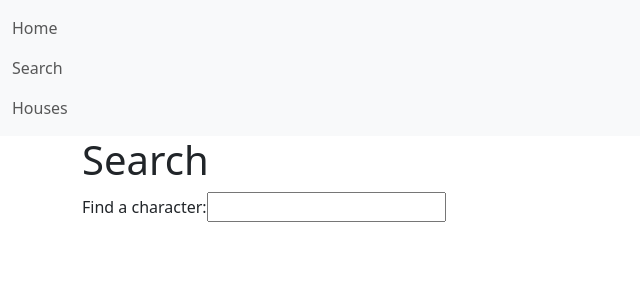
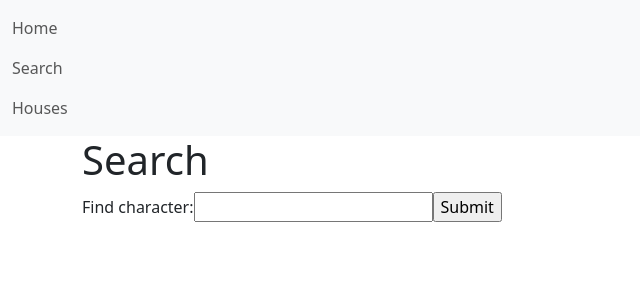
Before and after one commit to golson-pdx/cs464p-564-frontendhw, a React (Create React App) app in the folder hw3/exercise-03/: page /search in a window 1280 px wide. Shown: the top 300 px of the page, without its empty margins (0-640 px from the left). Built offline with nearby package versions, Linux system fonts and the light colour scheme; no server answers.

Commit message:
Search for character

```diff
--- a/hw3/exercise-03/src/pages/Houses.jsx
+++ b/hw3/exercise-03/src/pages/Houses.jsx
@@ -3,6 +3,7 @@ import { Doughnut } from 'react-chartjs-2';
 import {Chart, ArcElement} from 'chart.js'
 Chart.register(ArcElement);
 
+const Houses = () => {
     const backgroundColors = [
         'rgba(54, 162, 235, 0.8)',
         'rgba(255, 206, 86, 0.8)',
@@ -139,7 +140,7 @@ const getData = async function fetchDataFromURL() {
     // Initialize everything
     getData();
 
-export const data = {
+    const data = {
         labels: houses,
         datasets: [
           {
@@ -152,7 +153,6 @@ export const data = {
         ],
       };
 
-const Houses = () => {
     return (
         <>
             <h1>Houses</h1>
--- a/hw3/exercise-03/src/pages/Search.jsx
+++ b/hw3/exercise-03/src/pages/Search.jsx
@@ -1,9 +1,48 @@
+import { useState } from 'react';
+const url = 'https://thronesapi.com/api/v2/Characters';
+
 const Search = () => {
+    const [character, setCharacter] = useState("");
+    const [characterData, setCharacterData] = useState("");
+
+    const handleSubmit = (event) => {
+        event.preventDefault();
+
+        fetch(url).then(response => {
+            //Show status of request in console
+                console.log('Request successful', response);
+                return response.json();
+            })
+            .then(data => {
+                //Loop through data
+                data.forEach((data_item) => {
+                    if (data_item.fullName.includes(character)) {
+                        setCharacterData({name: data_item.fullName, image: data_item.imageUrl});
+                    }
+                })
+
+            })
+            .catch(error => {
+                console.error('Request failed', error)
+        });
+
+    }
+
     return (
         <>
         <h1>Search</h1>
-        <label>Find a character:</label>
-        <input />
+        <form onSubmit={handleSubmit}>
+            <label>Find character:
+                <input type="text"
+                        value={character}
+                        onChange={(e) => setCharacter(e.target.value)}/>
+                <input type="submit"/>
+            </label>
+        </form>
+        <div class="" id="result">
+            <h1>{characterData.name}</h1>
+            <img src={characterData.image} alt={characterData.name}/>
+        </div>
         </>
     );
   };
```
Lines whose indentation alone changed are shown as unchanged.
